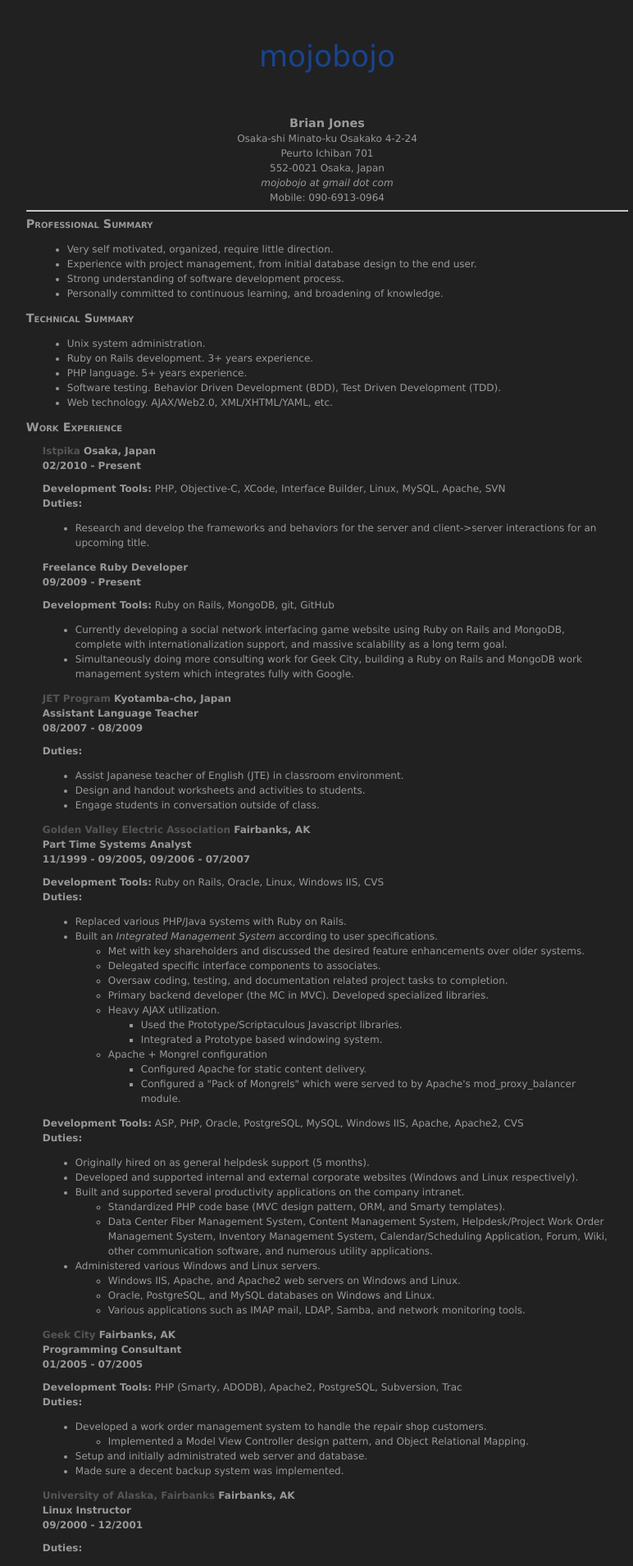
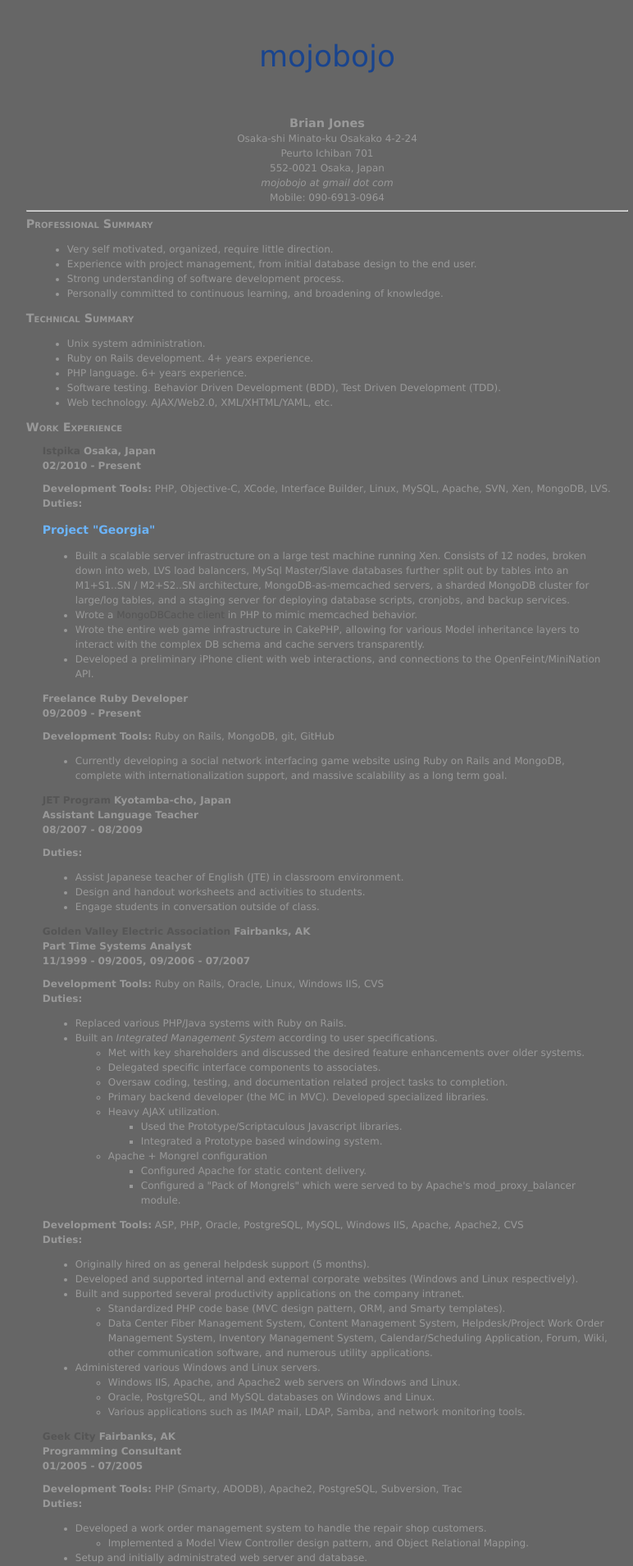
Before and after one commit to boj/boj.github.com, a Jekyll site: the page built from resume.html, in a window 1280 px wide. Shown: the top 1910 px of the page at 82% size, without its empty margins (241-1013 px from the left). Built offline with Jekyll 4.4.1, drawn with Linux system fonts in a browser that asks for light colours; some of the changed text lies outside the part shown.

Commit message:
resume update

```diff
--- a/resume.html
+++ b/resume.html
@@ -34,8 +34,8 @@ title: Brian Jones - Resume - Valid XHTML 1.1 / CSS2
 	<div class="section_detail">
 		<ul>
 		  <li>Unix system administration.</li>
-		  <li>Ruby on Rails development.  3+ years experience.</li>
-		  <li>PHP language.  5+ years experience.</li>
+		  <li>Ruby on Rails development.  4+ years experience.</li>
+		  <li>PHP language.  6+ years experience.</li>
 		  <li>Software testing.  Behavior Driven Development (BDD), Test Driven Development (TDD).</li>
 		  <li>Web technology.  AJAX/Web2.0, XML/XHTML/YAML, etc.</li>
 		</ul>
@@ -53,10 +53,14 @@ title: Brian Jones - Resume - Valid XHTML 1.1 / CSS2
 			02/2010 - Present<br/>
 		</span>
 		<div class="job_data">
-			<strong>Development Tools:</strong> PHP, Objective-C, XCode, Interface Builder, Linux, MySQL, Apache, SVN<br/>
+			<strong>Development Tools:</strong> PHP, Objective-C, XCode, Interface Builder, Linux, MySQL, Apache, SVN, Xen, MongoDB, LVS.<br/>
 			<strong>Duties:</strong><br/>
+			<h3>Project "Georgia"</h3>
 			<ul>
-			  <li>Research and develop the frameworks and behaviors for the server and client->server interactions for an upcoming title.</li>
+			  <li>Built a scalable server infrastructure on a large test machine running Xen.  Consists of 12 nodes, broken down into web, LVS load balancers, MySql Master/Slave databases further split out by tables into an M1+S1..SN / M2+S2..SN architecture, MongoDB-as-memcached servers, a sharded MongoDB cluster for large/log tables, and a staging server for deploying database scripts, cronjobs, and backup services.</li>
+			  <li>Wrote a <a href="http://github.com/boj/mongodbcache-php" title="MongoDBCache">MongoDBCache client</a> in PHP to mimic memcached behavior.</li>
+			  <li>Wrote the entire web game infrastructure in CakePHP, allowing for various Model inheritance layers to interact with the complex DB schema and cache servers transparently.</li>
+			  <li>Developed a preliminary iPhone client with web interactions, and connections to the OpenFeint/MiniNation API.</li>
 			</ul>
 		</div>
 	</div>
@@ -70,7 +74,6 @@ title: Brian Jones - Resume - Valid XHTML 1.1 / CSS2
 			<strong>Development Tools:</strong> Ruby on Rails, MongoDB, git, GitHub<br/>
 			<ul>
 				<li>Currently developing a social network interfacing game website using Ruby on Rails and MongoDB, complete with internationalization support, and massive scalability as a long term goal.</li>
-				<li>Simultaneously doing more consulting work for Geek City, building a Ruby on Rails and MongoDB work management system which integrates fully with Google.</li>
 			</ul>
 		</div>
 	</div>
@@ -224,9 +227,9 @@ title: Brian Jones - Resume - Valid XHTML 1.1 / CSS2
 	<div class="section_detail">
 		<strong>System Tools:</strong>
 		<ul>
-			<li>Oracle, PostgreSQL, MySQL, SQLite.</li>
+			<li>MongoDB, Oracle, PostgreSQL, MySQL, SQLite.</li>
 			<li>Apache, Mongrel, Lighttpd, IIS.</li>
-			<li>OpenVPN, BIND DNS.</li>
+			<li>Xen, VPS, OpenVPN, BIND DNS.</li>
 		</ul>
 	</div>
 
@@ -279,7 +282,7 @@ title: Brian Jones - Resume - Valid XHTML 1.1 / CSS2
 			<li>The 4,000 year old board game <a href="http://gobase.org" title="A great Go website">Go</a>.
 				<ul>
 					<li>Former President of the Fairbanks Go Club.</li>
-					<li>Ranked 2-dan (master level) at Sonobe Go Club, Japan.</li>
+					<li>Ranked 1-dan (master level) at the Japanese Go Institute in Osaka, Japan.</li>
 					<li>Ranked 3-kyu (high level amateur) on the KGS internet Go server.</li>
 				</ul>
 			</li>
--- a/static/css/mojobojo.css
+++ b/static/css/mojobojo.css
@@ -1,7 +1,7 @@
 body {
 	font: 12px/1.5em "Lucida Grande", "Lucida Sans Unicode";
 	color: #999;
-	background: #212121;
+	background: #666666;
 }
 
 h1, h2, h3, h4, h5 {
```
Also changed, not shown: other parts of resume.html (+1 -1 lines).
